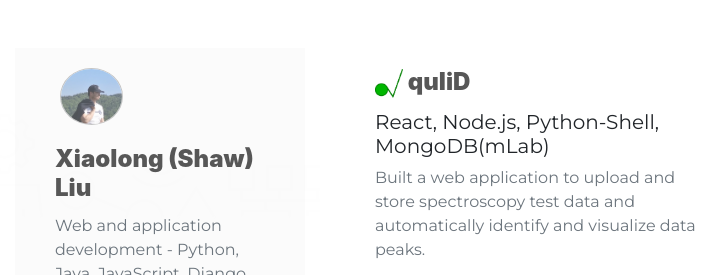
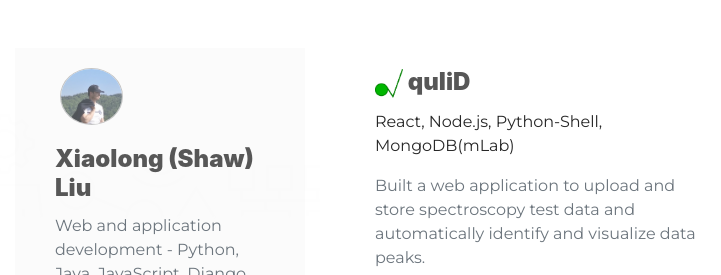
Before and after one commit to n6600shaw/n6600shaw.github.io, a plain HTML site: page index.html in a window 1280 px wide. Shown: the part 102-377 px from the top of the page, 0-721 px from the left. Drawn offline with nearby package versions, Linux system fonts and the light colour scheme; grey boxes are pictures that could not be loaded.

Commit message:
change title

```diff
--- a/index.html
+++ b/index.html
@@ -53,7 +53,7 @@
                                 <div class="col-md-5">
                                     <div class="card-body">
                                         <h4 class="card-title"><img class="logo" src="logo.png"> quliD</h4>
-                                        <h5><span class="">React, Node.js, Python-Shell, MongoDB(mLab)</span></h5>
+                                        <p><span class="">React, Node.js, Python-Shell, MongoDB(mLab)</span></p>
                                         <p class="card-text text-muted ">Built a web application  to upload and store spectroscopy test data and automatically identify and visualize data peaks.</p>
                                         <p class="card-text text-muted ">This project was developed for qualiTEAS Inc. during last semester of Master of Computer Science in December 2019.</p>
 
```
